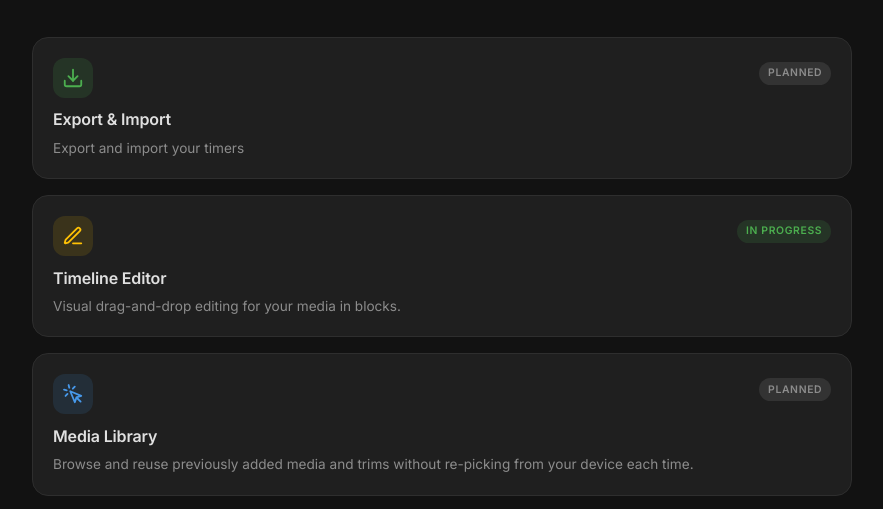
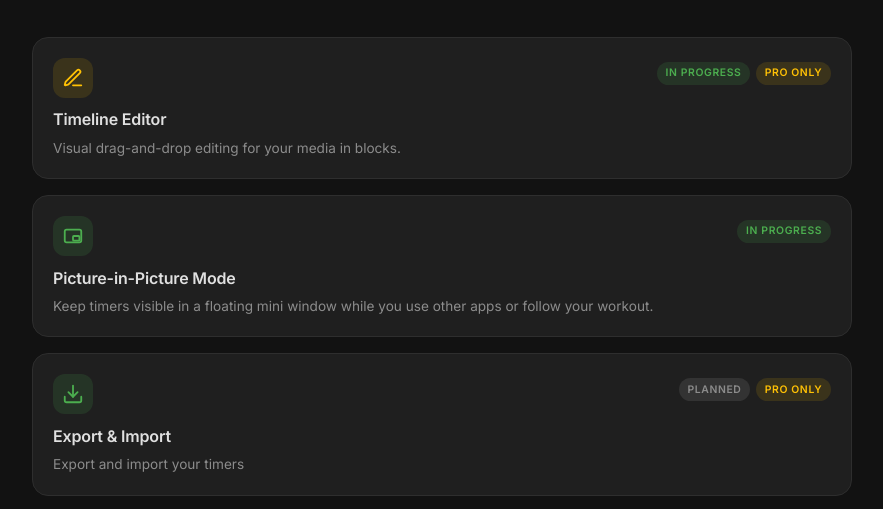
Before and after one commit to spcfdoho/timber-privacy, a plain HTML site: page coming-soon.html in a window 1280 px wide. Shown: the part 239-748 px from the top of the page, without its empty margins (198-1081 px from the left). Drawn offline with Linux system fonts and the light colour scheme.

Commit message:
added new coming soon features

```diff
--- a/coming-soon.html
+++ b/coming-soon.html
@@ -126,6 +126,14 @@
             animation-delay: 0.4s;
         }
 
+        .card:nth-child(5) {
+            animation-delay: 0.5s;
+        }
+
+        .card:nth-child(6) {
+            animation-delay: 0.6s;
+        }
+
         .card:hover {
             transform: translateY(-2px);
             border-color: hsl(0 0% 25%);
@@ -178,6 +186,13 @@
             margin-top: 0.25rem;
         }
 
+        .badges {
+            display: flex;
+            justify-content: flex-end;
+            flex-wrap: wrap;
+            gap: 0.35rem;
+        }
+
         .badge.planned {
             background: hsl(0 0% 20%);
             color: var(--muted);
@@ -186,6 +201,16 @@
         .badge.in-progress {
             background: var(--green-dim);
             color: var(--green);
+        }
+
+        .badge.pro {
+            background: var(--amber-dim);
+            color: var(--amber);
+        }
+
+        .badge.requested {
+            background: var(--blue-dim);
+            color: var(--blue);
         }
 
         .card h3 {
@@ -338,6 +363,44 @@
 
         <!-- Feature Cards -->
         <div class="features">
+            <!-- Timeline Editor -->
+            <div class="card">
+                <div class="card-top">
+                    <div class="card-icon amber">
+                        <svg xmlns="http://www.w3.org/2000/svg" viewBox="0 0 24 24" fill="none" stroke-width="2"
+                            stroke-linecap="round" stroke-linejoin="round">
+                            <path d="M12 20h9" />
+                            <path
+                                d="M16.376 3.622a1 1 0 0 1 3.002 3.002L7.368 18.635a2 2 0 0 1-.855.506l-2.872.838a.5.5 0 0 1-.62-.62l.838-2.872a2 2 0 0 1 .506-.854z" />
+                        </svg>
+                    </div>
+                    <div class="badges">
+                        <span class="badge in-progress">In Progress</span>
+                        <span class="badge pro">Pro Only</span>
+                    </div>
+                </div>
+                <h3>Timeline Editor</h3>
+                <p>Visual drag-and-drop editing for your media in blocks.</p>
+            </div>
+
+            <!-- Picture-in-Picture Mode -->
+            <div class="card">
+                <div class="card-top">
+                    <div class="card-icon green">
+                        <svg xmlns="http://www.w3.org/2000/svg" viewBox="0 0 24 24" fill="none" stroke-width="2"
+                            stroke-linecap="round" stroke-linejoin="round">
+                            <rect width="18" height="14" x="3" y="5" rx="2" />
+                            <rect width="7" height="5" x="12" y="12" rx="1" />
+                        </svg>
+                    </div>
+                    <div class="badges">
+                        <span class="badge in-progress">In Progress</span>
+                    </div>
+                </div>
+                <h3>Picture-in-Picture Mode</h3>
+                <p>Keep timers visible in a floating mini window while you use other apps or follow your workout.</p>
+            </div>
+
             <!-- Export / Import -->
             <div class="card">
                 <div class="card-top">
@@ -349,27 +412,32 @@
                             <line x1="12" y1="15" x2="12" y2="3" />
                         </svg>
                     </div>
-                    <span class="badge planned">Planned</span>
+                    <div class="badges">
+                        <span class="badge planned">Planned</span>
+                        <span class="badge pro">Pro Only</span>
+                    </div>
                 </div>
                 <h3>Export &amp; Import</h3>
                 <p>Export and import your timers</p>
             </div>
 
-            <!-- Timeline Editor -->
+            <!-- Folder Organization -->
             <div class="card">
                 <div class="card-top">
-                    <div class="card-icon amber">
+                    <div class="card-icon blue">
                         <svg xmlns="http://www.w3.org/2000/svg" viewBox="0 0 24 24" fill="none" stroke-width="2"
                             stroke-linecap="round" stroke-linejoin="round">
-                            <path d="M12 20h9" />
-                            <path
-                                d="M16.376 3.622a1 1 0 0 1 3.002 3.002L7.368 18.635a2 2 0 0 1-.855.506l-2.872.838a.5.5 0 0 1-.62-.62l.838-2.872a2 2 0 0 1 .506-.854z" />
+                            <path d="M4 20h16a2 2 0 0 0 2-2V8a2 2 0 0 0-2-2h-7.5l-2-2H4a2 2 0 0 0-2 2v12a2 2 0 0 0 2 2Z" />
                         </svg>
                     </div>
-                    <span class="badge in-progress">In Progress</span>
+                    <div class="badges">
+                        <span class="badge planned">Planned</span>
+                        <span class="badge pro">Pro Only</span>
+                        <span class="badge requested">Requested Feature</span>
+                    </div>
                 </div>
-                <h3>Timeline Editor</h3>
-                <p>Visual drag-and-drop editing for your media in blocks.</p>
+                <h3>Folders &amp; Groups</h3>
+                <p>Organize timers and blocks into folders or groups so related routines stay easy to find.</p>
             </div>
 
             <!-- Media Library -->
@@ -384,7 +452,9 @@
                                 d="m7.188 2.239.777 2.897M5.136 7.965l-2.898-.777M13.95 4.05l-2.122 2.122M5.98 11.964l-2.122 2.122" />
                         </svg>
                     </div>
-                    <span class="badge planned">Planned</span>
+                    <div class="badges">
+                        <span class="badge planned">Planned</span>
+                    </div>
                 </div>
                 <h3>Media Library</h3>
                 <p>Browse and reuse previously added media and trims without re-picking from your device each time.</p>
@@ -407,11 +477,14 @@
                             <path d="m19.07 4.93-1.41 1.41" />
                         </svg>
                     </div>
-                    <span class="badge planned">Planned</span>
+                    <div class="badges">
+                        <span class="badge planned">Planned</span>
+                    </div>
                 </div>
                 <h3>Light Theme</h3>
                 <p>A warm, light color scheme for daytime use.</p>
             </div>
+
         </div>
 
         <div class="divider"></div>
```
